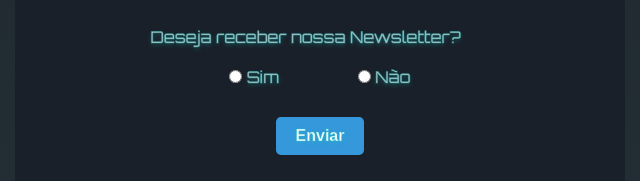
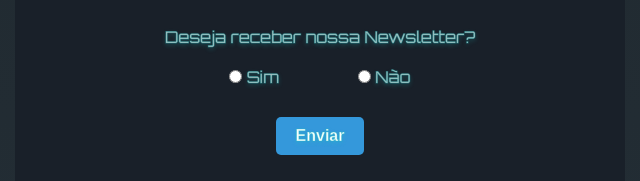
Before and after one commit to PedroVieiraS/Site-Tech-Conference-2024, a plain HTML site: page index.html in a window 1280 px wide. Shown: the part 2774-2955 px from the top of the page, 320-960 px from the left. Drawn offline with Linux system fonts and the light colour scheme.

Commit message:
ajuste na main

```diff
--- a/css/style.css
+++ b/css/style.css
@@ -12,6 +12,7 @@
 
     display: flex;
     height: 90px;
+    width: 100%;
     background-color: #141718;
     top: 0;
     position: sticky;
@@ -53,6 +54,7 @@
 
     /* display */
     display: flex;
+    width: 100%;
     height: 100%;
     justify-content: center;
     align-items: center;
@@ -278,7 +280,8 @@
 #news{
     display: flex;
     flex-direction: column;
-    align-items: flex-start;
+    align-items: center;
+    justify-content: center;
     width: 70%;
     max-width: 400;
     padding: 10px;
```
